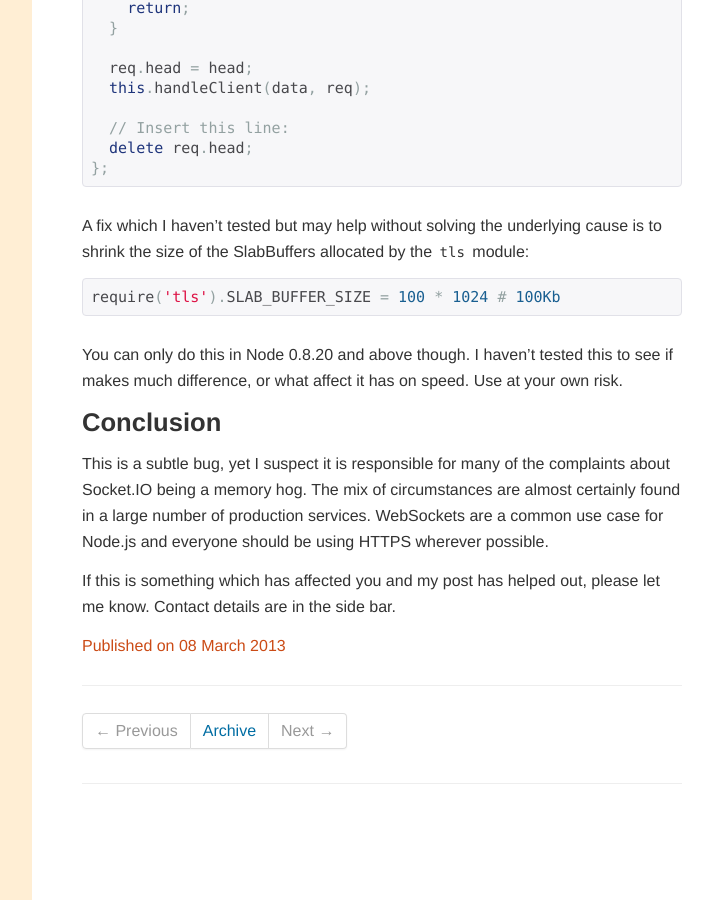
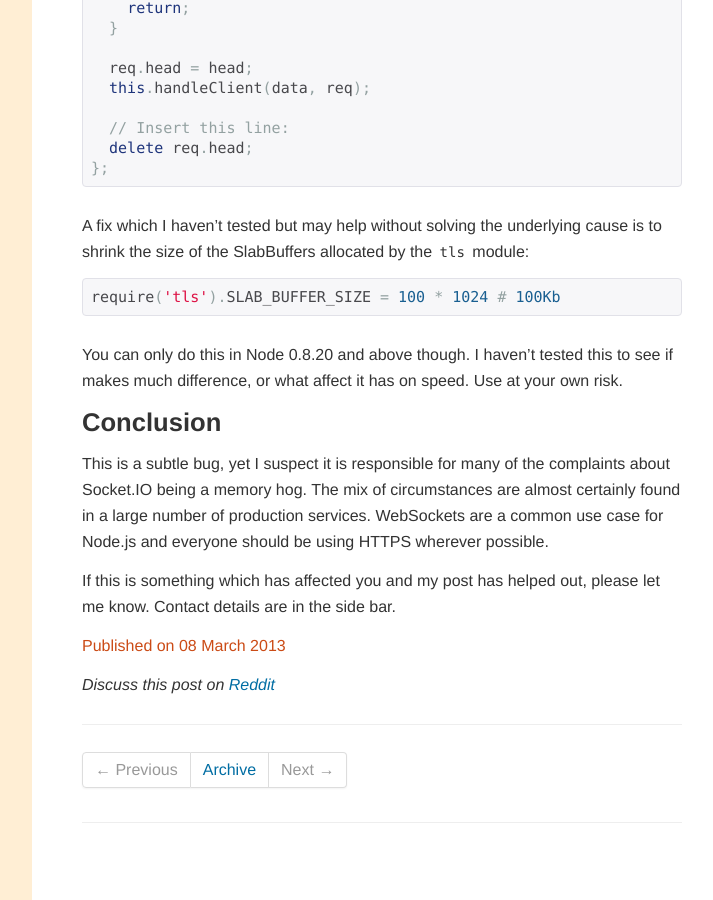
Before and after one commit to jpallen/jpallen.github.io, a Jekyll site: the page built from _posts/2013-03-08-tracking-down-a-memory-leak-in-node-js-and-socket-io.md, in a window 1280 px wide and 900 px high, scrolled down 4402 px. Shown: the whole window, without its empty margins (288-1001 px from the left). Built offline with Jekyll 4.4.1, drawn with Linux system fonts in a browser that asks for light colours; comment, search, counter and statistics services are not loaded; some of the changed lines change nothing that is shown.

Commit message:
Add in Reddit link

```diff
--- a/_posts/2013-03-08-tracking-down-a-memory-leak-in-node-js-and-socket-io.md
+++ b/_posts/2013-03-08-tracking-down-a-memory-leak-in-node-js-and-socket-io.md
@@ -3,6 +3,7 @@ title: Tracking down a memory leak in Node.js and Socket.IO
 tagline:
 layout: post
 tags : [nodejs, socketio, development]
+reddit: http://www.reddit.com/r/node/comments/1a1l46/tracking_down_a_memory_leak_in_nodejs_08_and/
 ---
 
 *If you are running* **Node.js 0.8** *and* **Socket.IO** *over* **HTTPS** *then you will be
```
Also changed, not shown: 4 other files.
